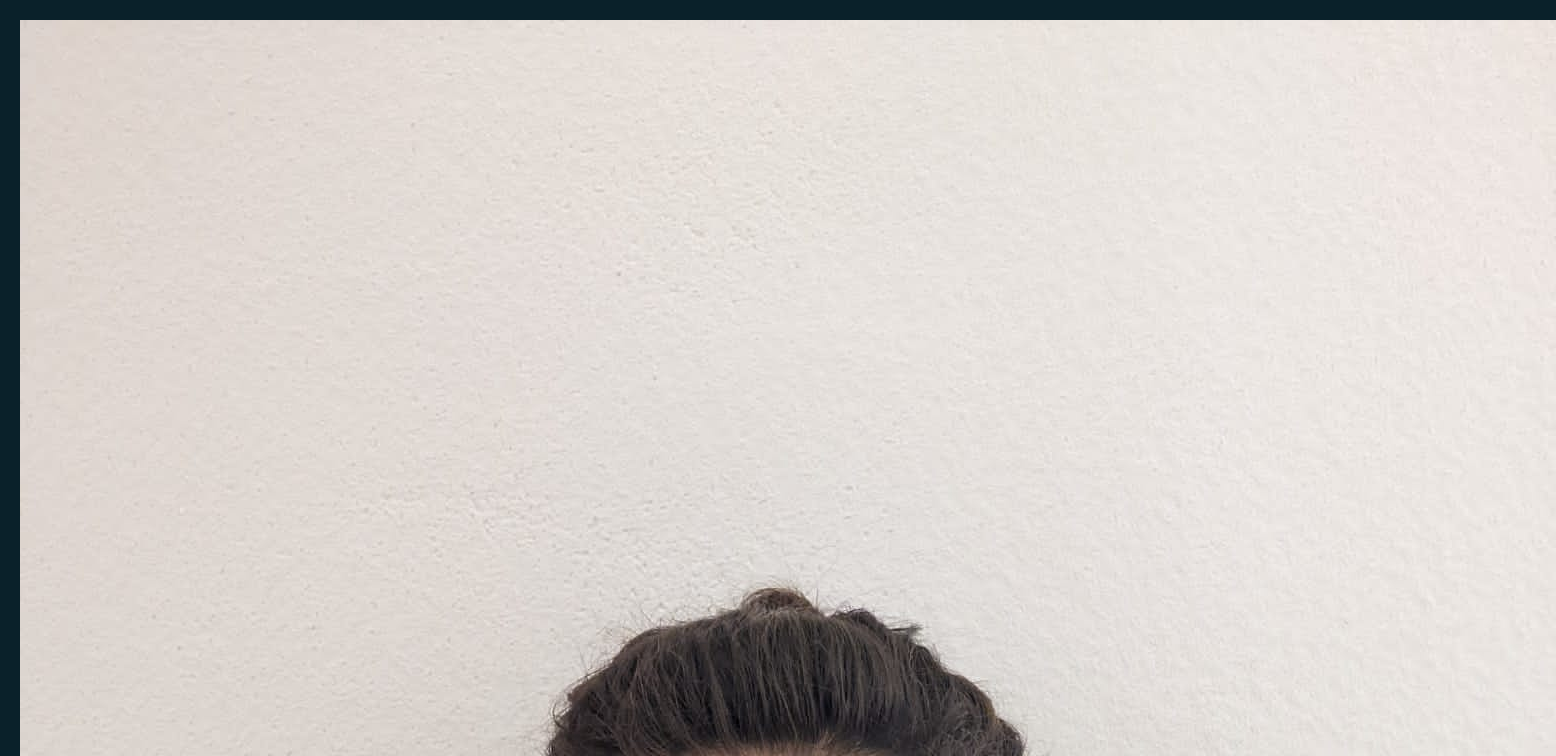
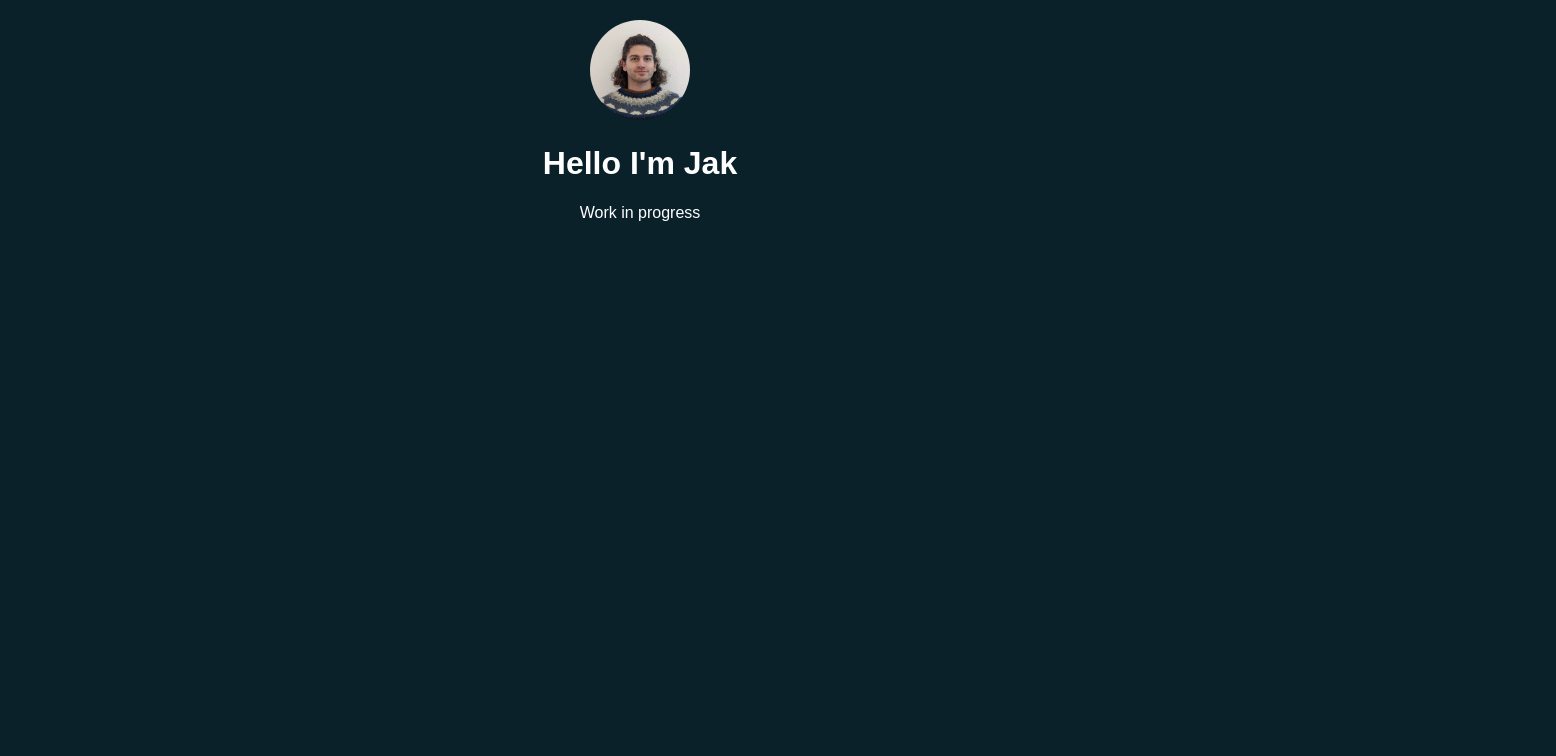
Before and after one commit to jakbtg/jakbtg.github.io, a plain HTML site: page index.html in a window 1280 px wide. Shown: the top 756 px of the page, 1556 px wide, since content can reach past the window. Drawn offline with Linux system fonts and the light colour scheme.

Commit message:
circle img

```diff
--- a/index.html
+++ b/index.html
@@ -7,7 +7,7 @@
   <link rel="stylesheet" href="style.css">
 </head>
 <body>
-<img src="images/face.JPG" alt="jakbtg">
+<img src="images/face_square.jpg" alt="jakbtg" class="clipped" width="100">
 <h1>Hello I'm Jak</h1>
 <p>Work in progress</p>
 </body>
--- a/style.css
+++ b/style.css
@@ -5,3 +5,7 @@ body {
     font-family: 'Jost', sans-serif;
     text-align: center;
 }
+
+.clipped {
+    clip-path: circle();
+}
```
Also changed, not shown: images/face.JPG (deleted), images/face_square.jpg (added).
